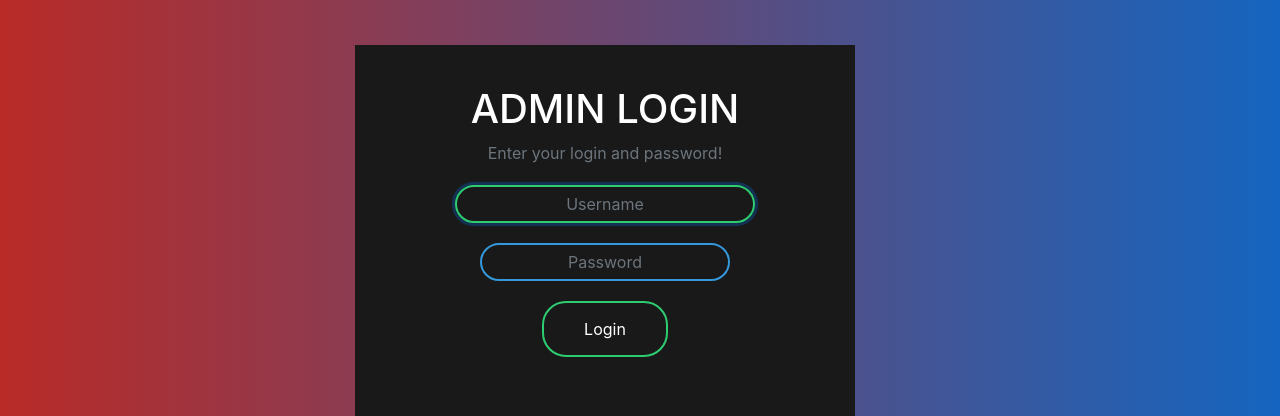
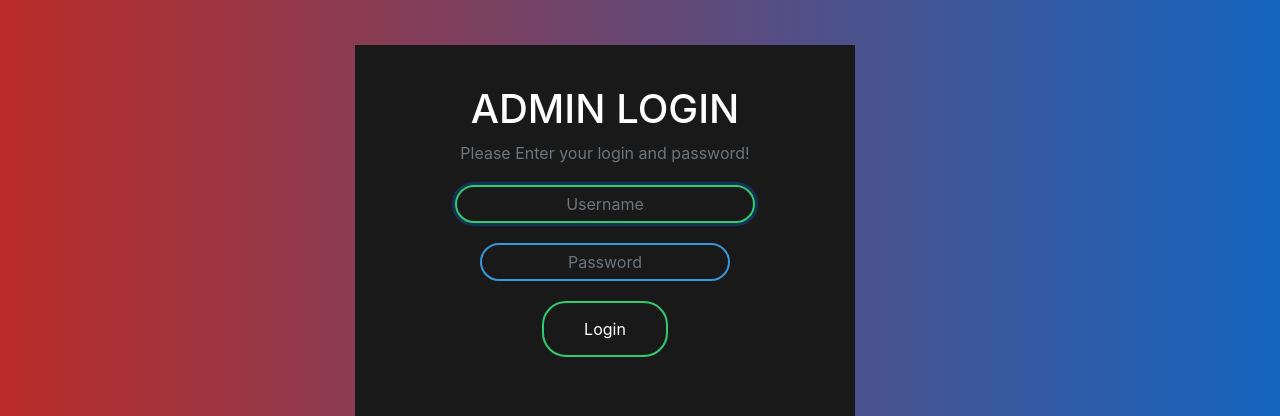
Before and after one commit to madhum-15/python-quiz-app, a Django app: page /adminlogin in a window 1280 px wide. Shown: the part 56-472 px from the top of the page. Run offline with Django 3.2, Linux system fonts and the light colour scheme; some libraries are stand-ins or nearby versions.

Commit message:
Update adminlogin.html

```diff
--- a/templates/quiz/adminlogin.html
+++ b/templates/quiz/adminlogin.html
@@ -84,7 +84,7 @@
                 <form class="box" method="post">
                     {% csrf_token %}
                     <h1>Admin Login</h1>
-                    <p class="text-muted"> Enter your login and password!</p>
+                    <p class="text-muted">Please Enter your login and password!</p>
 
                      {% render_field form.username class="form-control" placeholder="Username" %}
                      {% render_field form.password class="form-control" placeholder="Password" %}
```
